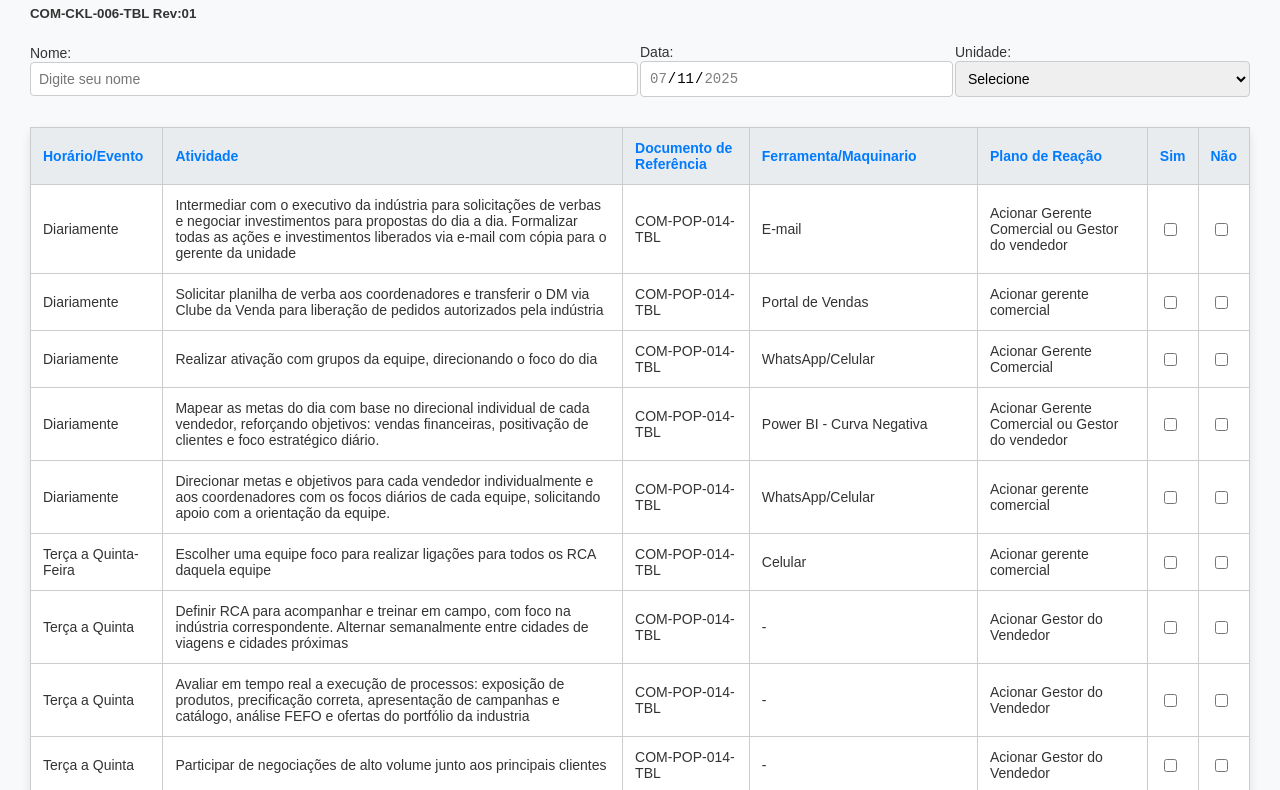
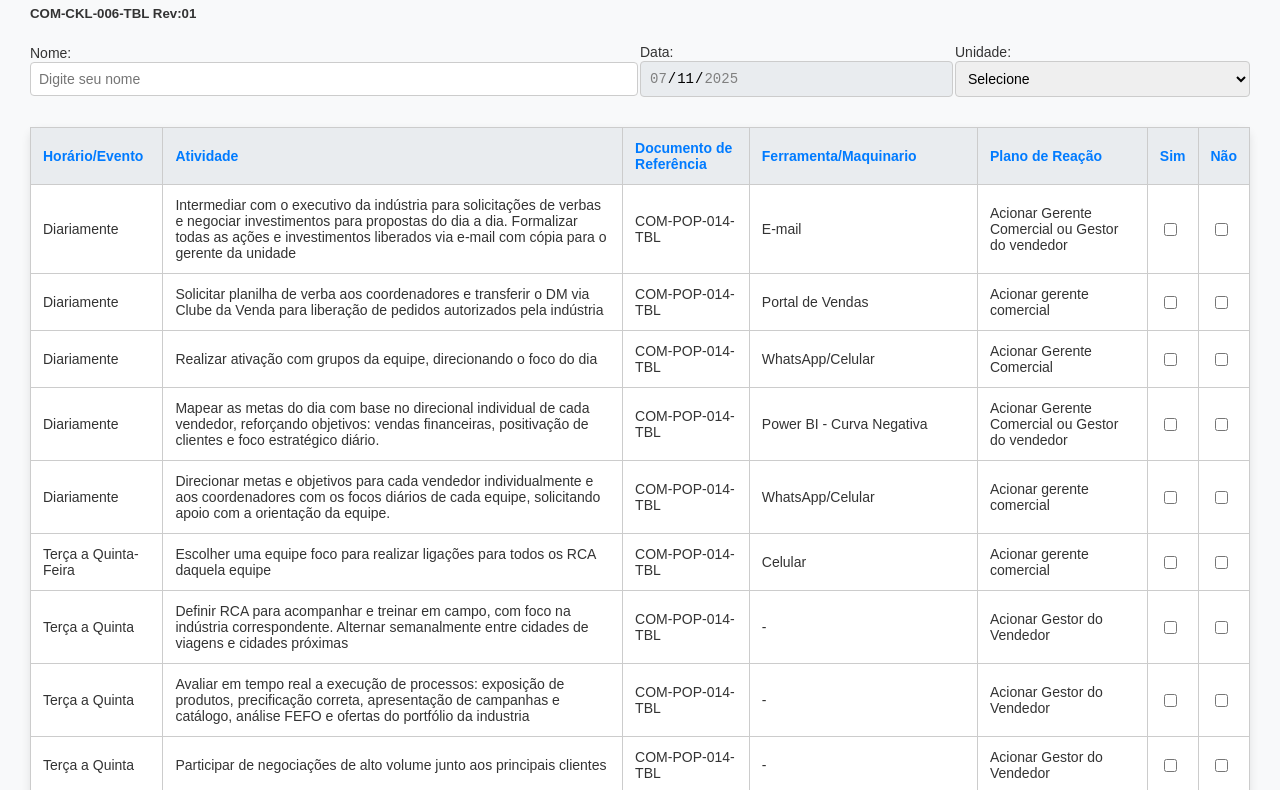
Before and after one commit to grupotriunfante/COM-CKL-006-TBL, a plain HTML site: page index.htm in a window 1280 px wide. Shown: the part 91-881 px from the top of the page. Drawn offline with Linux system fonts and the light colour scheme.

Commit message:
Update index.htm
rev02

```diff
--- a/index.htm
+++ b/index.htm
@@ -307,19 +307,32 @@
 <script>
   window.onload = function () {
     const dataInput = document.getElementById("data");
-    const hoje = new Date().toISOString().split("T")[0];
-    dataInput.value = hoje;
-    dataInput.min = hoje;
-    dataInput.max = hoje;
-    dataInput.readOnly = true; // impede que o usuário digite manualmente
+    // Obtém a data e hora local do dispositivo (Campinas, SP, Brasil)
+    const agora = new Date();
+
+    const ano = agora.getFullYear();
+    // Mês é de 0 a 11, por isso somamos 1 e usamos padStart para ter sempre dois dígitos
+    const mes = String(agora.getMonth() + 1).padStart(2, '0');
+    // Dia do mês, com padStart para ter sempre dois dígitos
+    const dia = String(agora.getDate()).padStart(2, '0');
+
+    // Formata a data como 'YYYY-MM-DD'
+    const hojeFormatado = `${ano}-${mes}-${dia}`;
+
+    // Define o valor do campo data para o dia atual
+    dataInput.value = hojeFormatado;
+    // Restringe a data mínima ao dia atual, impedindo seleção de datas passadas
+    dataInput.min = hojeFormatado;
+    // Restringe a data máxima ao dia atual, impedindo seleção de datas futuras
+    dataInput.max = hojeFormatado;
+    // Impede que o usuário digite manualmente no campo
+    dataInput.readOnly = true;
+    // Impede o clique para abrir o calendário de seleção de data
+    dataInput.style.pointerEvents = 'none';
+    // Opcional: Adiciona um estilo visual para indicar que o campo está desabilitado
+    dataInput.style.backgroundColor = '#e9ecef';
   };
 </script>
 
-
-
 </body>
-
-
-
-
 </html>
```
